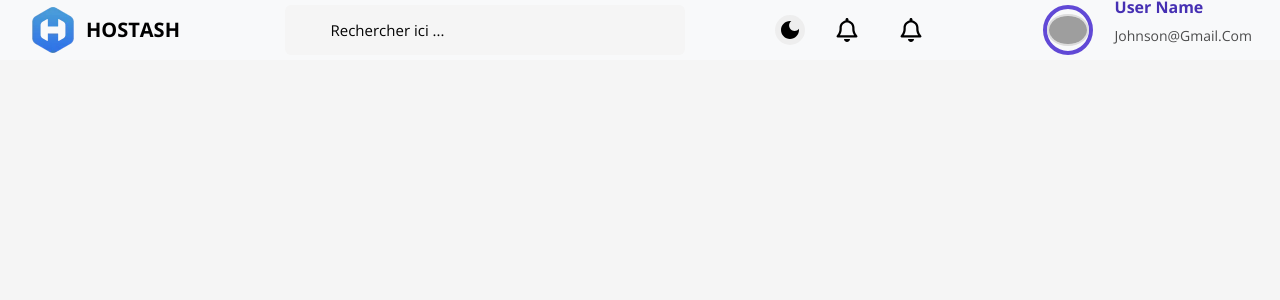
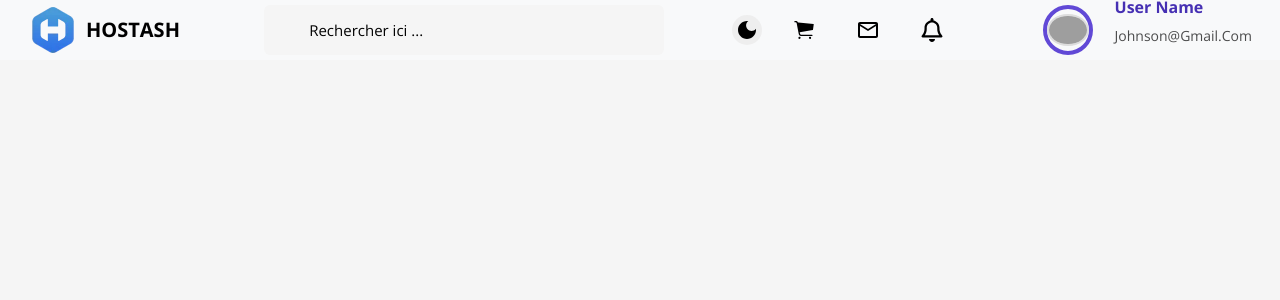
Before and after one commit to labyjohnsongabriel/gestion_vente_pi-ce_vehicule, a React (Vite) app: page /Menu in a window 1280 px wide. Shown: the top 300 px of the page. Built offline with nearby package versions, Linux system fonts and the light colour scheme; grey boxes are pictures that could not be loaded; some icons are missing.

Commit message:
Retourner le code en debut

```diff
--- a/src/Navbar/Navbar.jsx
+++ b/src/Navbar/Navbar.jsx
@@ -67,6 +67,7 @@ export default function Navbar() {
                 width: 30,
                 height: 30,
                 marginRight: "10px",
+
               }}
             >
               {mode === "dark" ? <LightMode /> : <DarkMode />}
@@ -77,7 +78,15 @@ export default function Navbar() {
             type="button"
             style={{ color: "black", height: "50px" }}
           >
-            <FaRegBell style={{ fontSize: "24px" }} />
+            <IoIosCart style={{ fontSize: "24px" }} />
+          </Button>
+
+          <Button
+            className="rounded-circle mr-3"
+            type="button"
+            style={{ color: "black", height: "50px" }}
+          >
+            <MdOutlineMailOutline style={{ fontSize: "24px" }} />
           </Button>
 
           <Button
```
